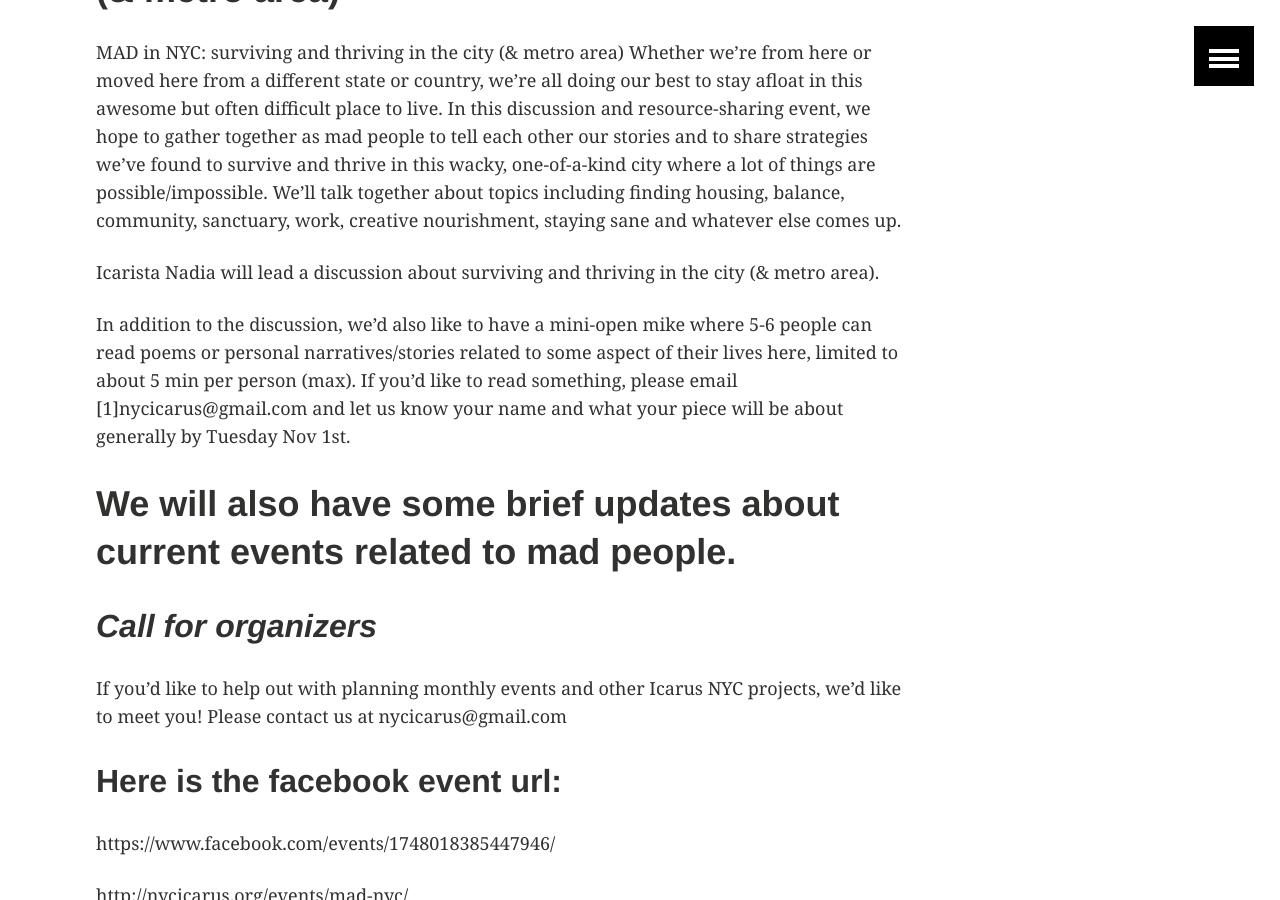
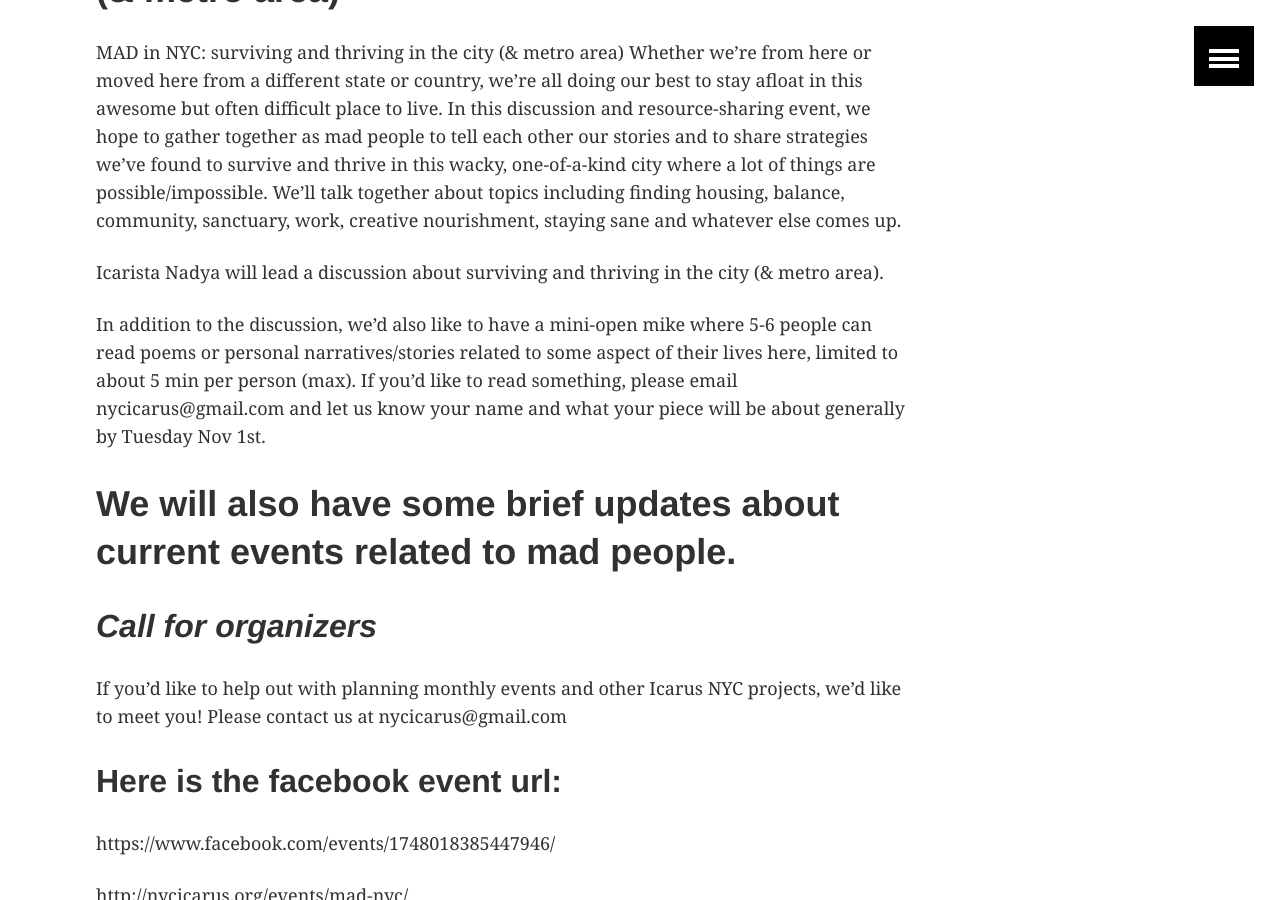
Before and after one commit to nycicarus/nycicarus.github.io, a Jekyll site: the page built from _posts/events/2016-11-02-mad-nyc.md, in a window 1280 px wide and 900 px high, scrolled down 962 px. Built offline with Jekyll 4.4.1, drawn with Linux system fonts in a browser that asks for light colours; comment, search, counter and statistics services are not loaded.

Commit message:
Update 2016-11-02-mad-nyc.md

```diff
--- a/_posts/events/2016-11-02-mad-nyc.md
+++ b/_posts/events/2016-11-02-mad-nyc.md
@@ -33,9 +33,9 @@ phone: ""
    MAD in NYC: surviving and thriving in the city (& metro area) Whether we're from here or moved here from a different state or country, we're all doing our best to stay afloat in this awesome but often difficult place to live. In this discussion and resource-sharing event, we hope to gather together as mad people to tell each other our stories and to share strategies we've found to survive and thrive in this wacky, one-of-a-kind city where a lot of things are possible/impossible. We'll talk together about topics including finding housing, balance, community, sanctuary, work, creative nourishment, staying
 sane and whatever else comes up.
 
-Icarista Nadia will lead a discussion about surviving and thriving in the city (& metro area).
+Icarista Nadya will lead a discussion about surviving and thriving in the city (& metro area).
 
-   In addition to the discussion, we'd also like to have a mini-open mike where 5-6 people can read poems or personal narratives/stories related to some aspect of their lives here, limited to about 5 min per person (max). If you'd like to read something, please email [1]nycicarus@gmail.com and let us know your name and what your piece will be about generally by Tuesday Nov 1st.
+   In addition to the discussion, we'd also like to have a mini-open mike where 5-6 people can read poems or personal narratives/stories related to some aspect of their lives here, limited to about 5 min per person (max). If you'd like to read something, please email nycicarus@gmail.com and let us know your name and what your piece will be about generally by Tuesday Nov 1st.
 
 #  We will also have some brief updates about current events related to mad people.
 
```
